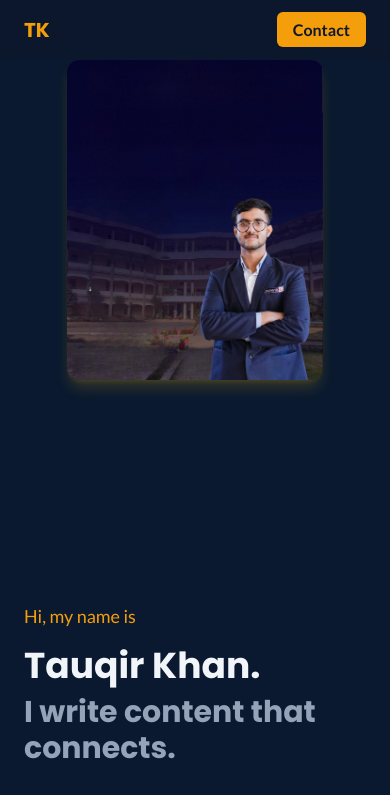
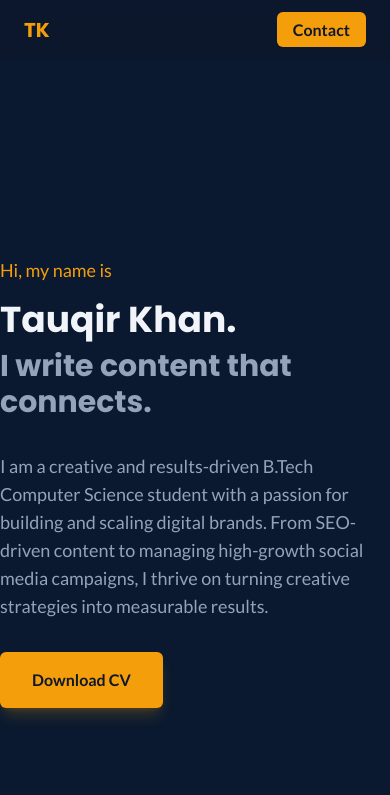
Before and after one commit to tauqirkhan17/Tauqirkhan.github.io-my-portfolio, a plain HTML site: page index.html in a window 390 px wide. Shown: the top 795 px of the page. Drawn offline with nearby package versions, Linux system fonts and the light colour scheme.

Commit message:
Update index.html

```diff
--- a/index.html
+++ b/index.html
@@ -85,12 +85,7 @@
         </div>
     </header>
 
-    <main class="container mx-auto px-6">
-        <section id="home" class="min-h-screen flex flex-col md:flex-row justify-center items-center gap-10">
-    <!-- ✅ Profile Image Box -->
-    <div class="w-64 h-80 bg-slate-800 rounded-xl overflow-hidden shadow-lg shadow-yellow-500/20">
-        <img src="tauqir_khan_photo.jpg" alt="Tauqir Khan" class="w-full h-full object-cover">
-    </div>
+
 
 
         <section id="home" class="min-h-screen flex flex-col justify-center items-start">
```
